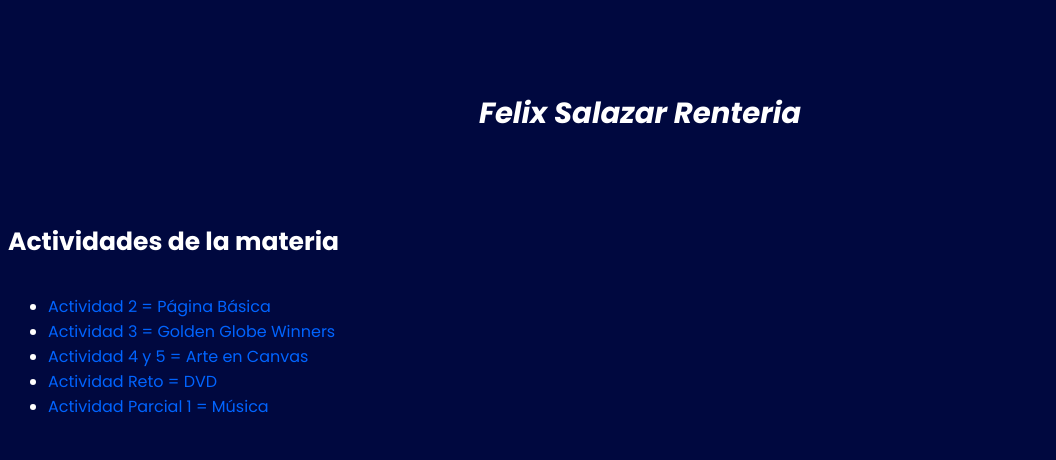
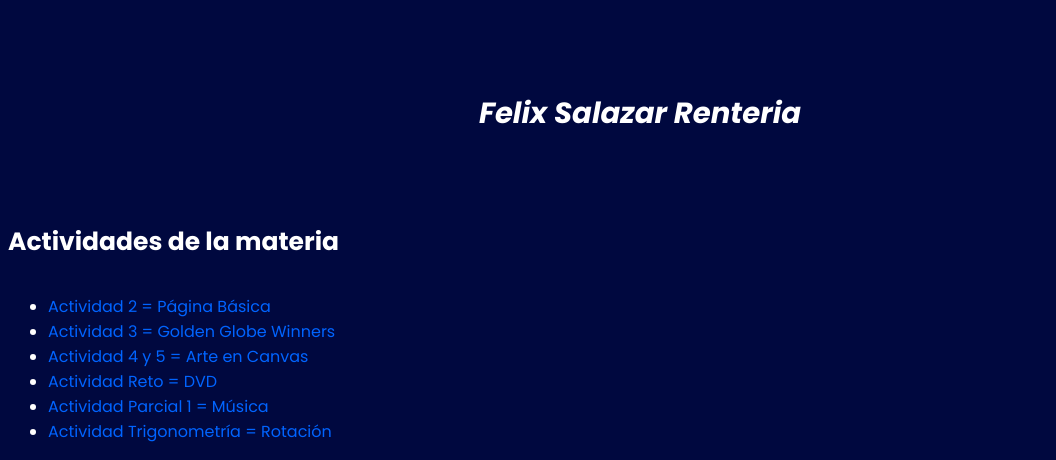
Before and after one commit to fridasalazar-cyber/Felix-Menu, a plain HTML site: page index.html in a window 1280 px wide. Shown: the part 910-1370 px from the top of the page, without its empty margins (0-1056 px from the left). Before the commit the page ends 1345 px from the top, so only its background shows below. Drawn offline with Linux system fonts and the light colour scheme; a web font is replaced by a local one.

Commit message:
Update index.html

```diff
--- a/index.html
+++ b/index.html
@@ -79,6 +79,7 @@ a:active {
 	<li><a href = "Actividades/Act 3 y 4/Act 3 y 4.html">Actividad 4 y 5 = Arte en Canvas</a></li>
 	<li><a href = "Actividades/Act reto/reto_canvas.html">Actividad Reto = DVD</a></li>
 	<li><a href = "Actividades/Teclas musica/musica.html">Actividad Parcial 1 = Música</a></li>
+	<li><a href = "Actividades/act_rotate/rotate.html">Actividad Trigonometría = Rotación</a></li>
 	</ul>
 </body>
 </html>
```
